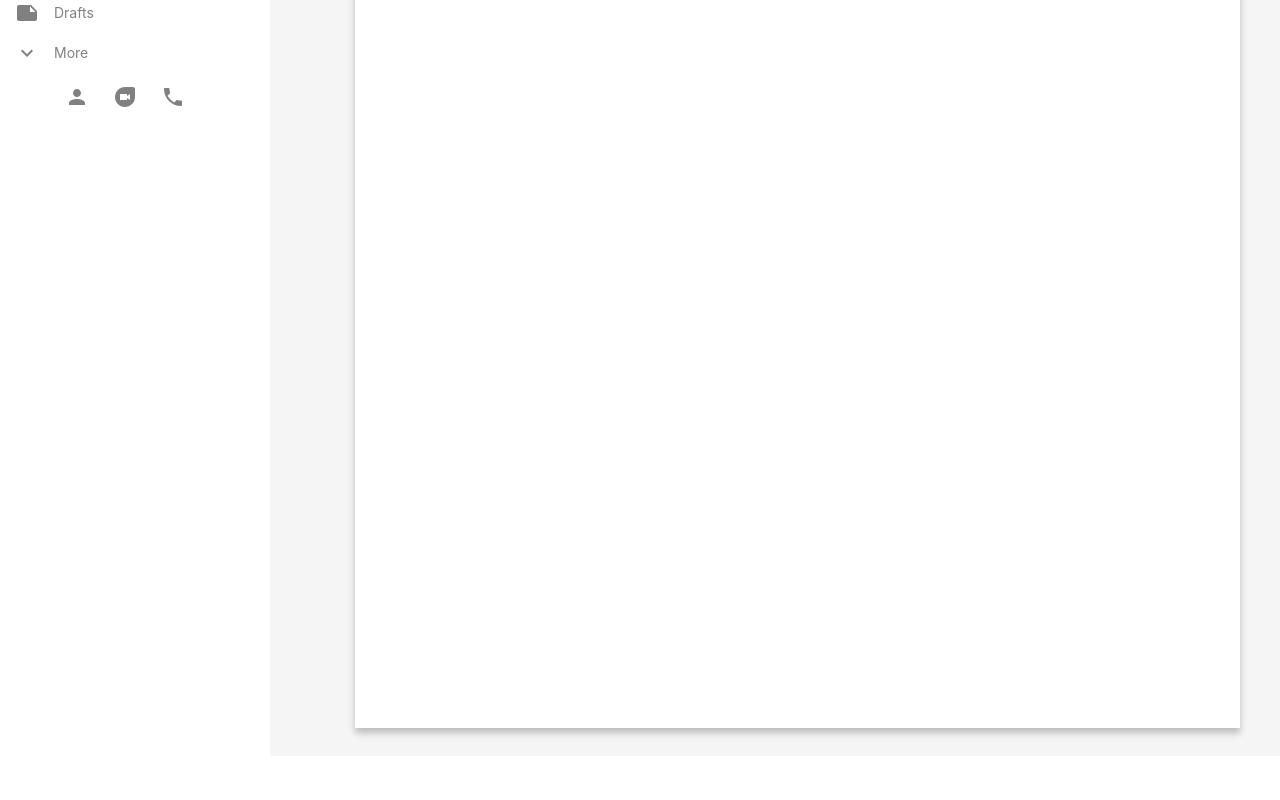
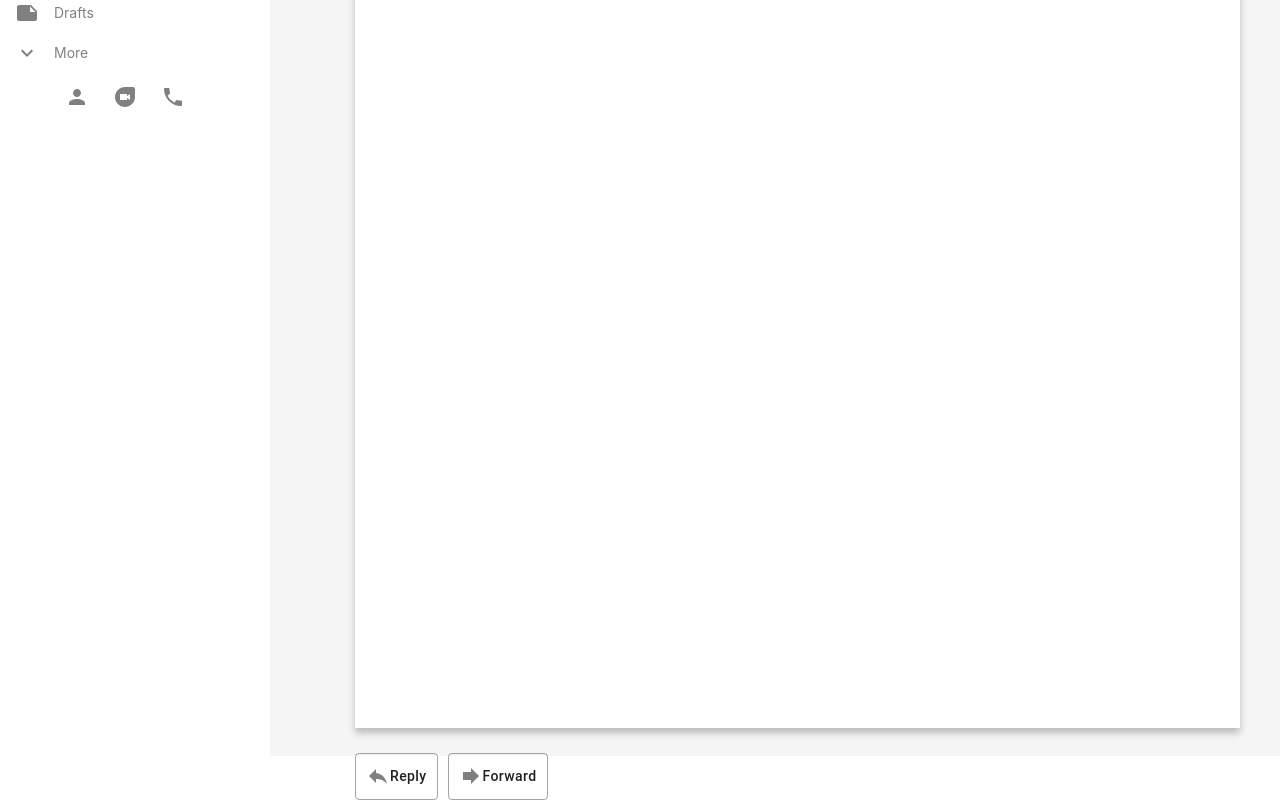
Before and after one commit to Amir-Alipour/Gmail-clone, a React (Create React App) app: page /mail/1 in a window 1280 px wide. Shown: the part 345-1145 px from the top of the page. Before the commit the page ends 1103 px from the top, so only its background shows below. Built offline with nearby package versions, Linux system fonts and the light colour scheme.

Commit message:
add mail footer buttons

```diff
--- a/src/pages/mail/Mail.jsx
+++ b/src/pages/mail/Mail.jsx
@@ -1,6 +1,7 @@
-import { Avatar, IconButton } from "@material-ui/core";
+import { Avatar, Button, IconButton } from "@material-ui/core";
 import {
     ExitToApp,
+    Forward,
     LabelImportant,
     Print,
     Reply,
@@ -61,7 +62,15 @@ function Mail() {
             </div>
 
             <div className={styles.mail__footer}>
+                <Button className={styles.mail__footerBtn}>
+                    <Reply />
+                    <p>Reply</p>
+                </Button>
 
+                <Button className={styles.mail__footerBtn}>
+                    <Forward />
+                    <p>Forward</p>
+                </Button>
             </div>
         </div>
     );
--- a/src/pages/mail/Mail.module.css
+++ b/src/pages/mail/Mail.module.css
@@ -59,10 +59,22 @@
     box-shadow: 0 5px 7px 0 rgba(0, 0, 0, 0.24);
     min-height: 100vh;
     padding: 20px;
-    margin: 10px 10px 30px 55px;
+    margin: 10px 10px 10px 55px;
     overflow-wrap: break-word;
 }
 
 .mail__bodyHeader > p {
     margin-left: 20px;
 }
+
+.mail__footer {
+    margin-bottom: 50px;
+    margin-left: 85px;
+}
+
+.mail__footerBtn {
+    padding: 10px !important;
+    border: 1px solid rgba(51, 51, 51, 0.438) !important;
+    margin-right: 10px !important;
+    text-transform: capitalize !important;
+}
```
